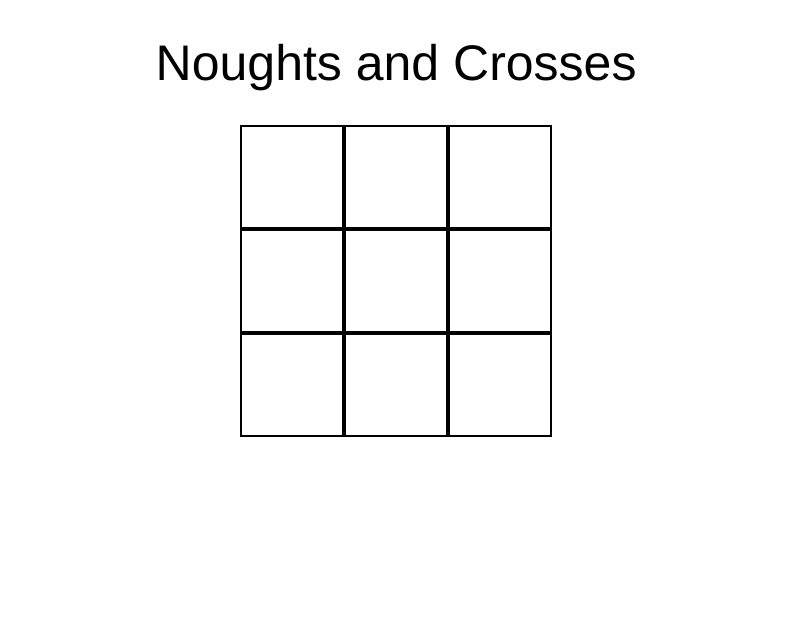
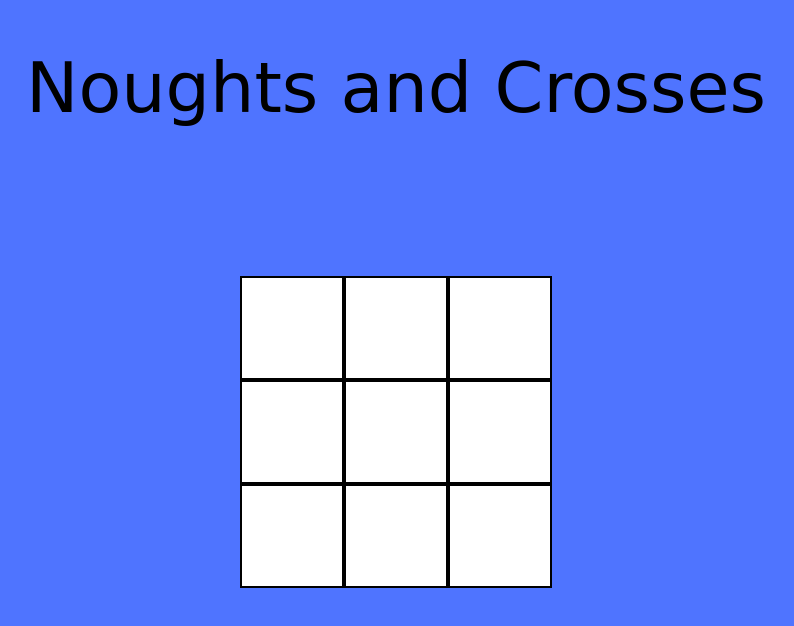
Before and after one commit to leahjwoodhead/noughts-and-crosses, a React (Create React App) app: page / in a window 1280 px wide. Shown: the top 626 px of the page, without its empty margins (244-1038 px from the left). Built offline with nearby package versions, Linux system fonts and the light colour scheme.

Commit message:
made it look v cool and funky

```diff
--- a/src/App.css
+++ b/src/App.css
@@ -1,11 +1,28 @@
 body {
   text-align: center;
-  font-family: 'Helvetica';
+  font-family: "Comic Sans MS";
+  animation: backgroundColor 10s;
+  animation-iteration-count: infinite;
+  animation-timing-function: linear;
 }
+
+@keyframes backgroundColor {
+  0% {background-color: rgb(0, 195, 255)}
+  50% {background-color: rgb(195, 0, 255)}
+  100% {background-color: rgb(0, 195, 255)}
+}
+
 h1 {
   font-weight: 500;
-  font-size: 50px;
+  font-size: 70px;
 }
+
+#grid-container {
+  display: flex;
+  justify-content: center;
+  padding: 100px;
+}
+
 #grid {
 
   width: 312px;
@@ -13,6 +30,7 @@ h1 {
   margin: 0 auto;
   display: flex;
   flex-wrap: wrap;
+  background-color: white;
 }
 .row {
   display: flex;
@@ -26,9 +44,74 @@ h1 {
 }
 
 #grid .square p {
-  font-size: 85px;
+  font-size: 70px;
   margin: 0 auto;
 }
 .empty:hover {
   background-color: rgb(194, 153, 233);
 }
+
+/* #winnerPopup {
+  display: flex;
+  flex-direction: row;
+  justify-content: space-between;
+  padding: 75px;
+} */
+
+.winner {
+  font-size: 60px;
+  animation: winnerMessage 1s;
+  animation-timing-function: linear;
+  /* animation: firework-animation ; */
+}
+
+.emoji {
+  /* animation: winnerMessage 1s; */
+  font-size: 100px;
+  animation: flash 0.25s ;
+  /* animation-delay: 1s; */
+  animation-iteration-count: 5;
+
+}
+
+@keyframes winnerMessage {
+0% {font-size: 20px;}
+25% {font-size: 30px;}
+50%{font-size: 40px;}
+75%{font-size: 50px;}
+100% {font-size: 60px;}
+}
+
+@keyframes flash {
+  0% {opacity: 0; }
+  100% {opacity: 1;}
+}
+
+
+
+/* @keyframes    firework-animation {
+  0% {background-color : #ff8426;}
+  25% {background-color : #fffc84;}
+  50% {background-color : #ff83f4;}
+  75% {background-color : #83b6ff;}
+  100% {background-color : #ff8426;}
+}
+@-webkit-keyframes firework-animation {
+  0% {background-color : #ff8426;}
+  25% {background-color : #fffc84;}
+  50% {background-color : #ff83f4;}
+  75% {background-color : #83b6ff;}
+  100% {background-color : #ff8426;}
+}
+.fireWorkParticle {
+  z-index : 999;
+  position: absolute;
+  height : 5px;
+  width : 5px;
+  border-radius : 5px;
+  animation-name : firework-animation;
+  animation-timing-function : linear;
+  animation-duration : 1s;
+  animation-iteration-count : infinite;
+}
+ */
--- a/src/Grid.js
+++ b/src/Grid.js
@@ -10,16 +10,18 @@ class Grid extends React.Component {
         winner: false
     }
 
-    takeTurn(event, index) {
+    takeTurn(index) {
         if (!this.state.winner) {
             this.setState((currState) => {
                 if (currState.grid[index] === "") {
                     const newGrid = [...currState.grid]
-                    const newClass = [...currState.class]
+                    let newClass = [...currState.class]
                     newGrid[index] = (currState.turn ? "X" : "O")
                     newClass[index] = "filled"
                     const isWinner = this.checkWinner(newGrid, index)
-                    return { grid: newGrid, turn: !currState.turn, class: newClass, winner: isWinner}
+
+                    if (isWinner) newClass = currState.class.map(() => { return "filled" })
+                    return { grid: newGrid, turn: !currState.turn, class: newClass, winner: isWinner }
                 }
             })
         }
@@ -36,17 +38,27 @@ class Grid extends React.Component {
         return (isWinner.length !== 0)
     }
 
+
     render() {
         return (
             <div>
-                  <div id="grid">{
-                this.state.grid.map((item, index) => {
-                    return <div id={index} class={`square ${this.state.class[index]}`} onClick={(event) => this.takeTurn(event, index)}><p>{this.state.grid[index]}</p></div>
-                })
-            }
+                <div id="grid-container">
+                    {(this.state.winner ? <p class="emoji">🎉</p> : <p></p>)}
+                    <div id="grid">{
+                        this.state.grid.map((item, index) => {
+                            return <div id={index} class={`square ${this.state.class[index]}`} onClick={() => this.takeTurn(index)}><p>{this.state.grid[index]}</p></div>
+                        })
+                    }
+                    </div>
+                    {(this.state.winner ? <p class="emoji">🎉</p> : <p></p>)}
+
+
+                </div>
+                <div id="winnerPopup">
+                    {(this.state.winner ? <p class="winner">{this.state.turn ? "Noughts" : "Crosses"} has won!</p> : <p></p>)}
+                </div>
             </div>
-                {(this.state.winner ? <p>WINNER</p> : <p></p>)}
-            </div>
+
         )
     }
 }
```
Also changed, not shown: 1 other file (tests, documents, lock files or other folders).
